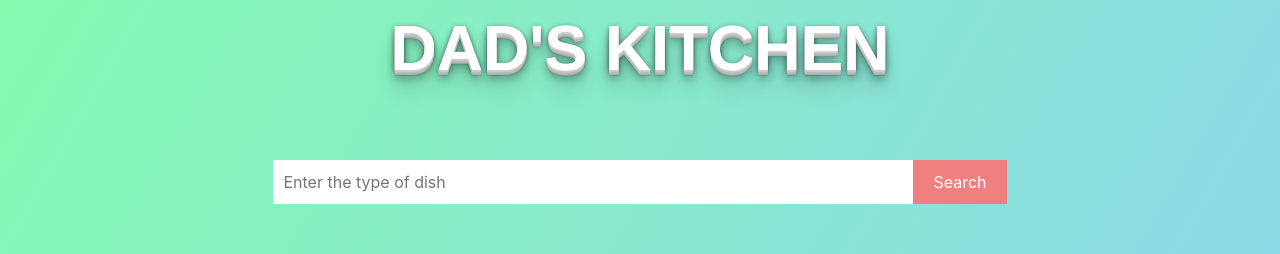
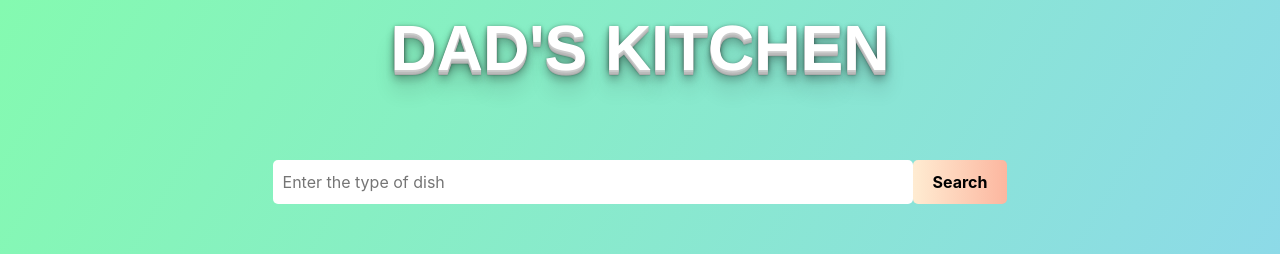
Before and after one commit to pmondal98/FoodRecipe, a React (Create React App) app: page / in a window 1280 px wide. Shown: the top 254 px of the page. Built offline with nearby package versions, Linux system fonts and the light colour scheme; no server answers.

Commit message:
Buttun and search bar styling

```diff
--- a/public/index.html
+++ b/public/index.html
@@ -30,6 +30,7 @@
   <body>
     <noscript>You need to enable JavaScript to run this app.</noscript>
     <div id="root"></div>
+    <div class="loader"></div>
     <!--
       This HTML file is a template.
       If you open it directly in the browser, you will see an empty page.
@@ -43,8 +44,12 @@
 
     <!-- Optional JavaScript -->
     <!-- jQuery first, then Popper.js, then Bootstrap JS -->
+    <script crossorigin src="https://unpkg.com/react@16/umd/react.development.js"></script>
+    <script crossorigin src="https://unpkg.com/react-dom@16/umd/react-dom.development.js"></script>
+
     <script src="https://code.jquery.com/jquery-3.5.1.slim.min.js" integrity="sha384-DfXdz2htPH0lsSSs5nCTpuj/zy4C+OGpamoFVy38MVBnE+IbbVYUew+OrCXaRkfj" crossorigin="anonymous"></script>
     <script src="https://cdn.jsdelivr.net/npm/popper.js@1.16.0/dist/umd/popper.min.js" integrity="sha384-Q6E9RHvbIyZFJoft+2mJbHaEWldlvI9IOYy5n3zV9zzTtmI3UksdQRVvoxMfooAo" crossorigin="anonymous"></script>
     <script src="https://stackpath.bootstrapcdn.com/bootstrap/4.5.0/js/bootstrap.min.js" integrity="sha384-OgVRvuATP1z7JjHLkuOU7Xw704+h835Lr+6QL9UvYjZE3Ipu6Tp75j7Bh/kR0JKI" crossorigin="anonymous"></script>
+
   </body>
 </html>
--- a/src/App.css
+++ b/src/App.css
@@ -19,14 +19,28 @@ h1{
   border: none;
   padding: 10px;
   margin: 5% 0%;
+  border-radius:5px;
 }
 
 .search-button{
-  background: lightcoral;
+  background-image: linear-gradient(to right, #ffecd2 0%, #fcb69f 100%);
+  outline: none;
   border: none;
   padding: 10px 20px;
-  color: white;
+  color: black;
+  font-weight: bold;
   margin: 5% 0%;
+  border-radius:5px;
+}
+.search-button:hover{
+  outline: none;
+  border: none;
+  background-image: linear-gradient(to top, #96fbc4 0%, #f9f586 100%);
+}
+.search-button:active{
+  outline: none;
+  border: none;
+  background-image: linear-gradient(60deg, #abecd6 0%, #fbed96 100%);
 }
 
 .recipes{
@@ -93,3 +107,31 @@ h1{
 .head {
   text-align: center;
 }
+
+/* Spinner
+
+.loader {
+  position: absolute;
+  top: calc(50% - 4em);
+  left: calc(50% - 4em);
+  width: 6em;
+  height: 6em;
+  border: 1.1em solid rgba(0, 0, 0, 0.2);
+  border-left: 1.1em solid #000000;
+  border-radius: 50%;
+  animation: load8 1.1s infinite linear;
+  transition: opacity 0.3s;
+}
+
+.loader--hide {
+  opacity: 0;
+}
+
+@keyframes load8 {
+  0% {
+    transform: rotate(0deg);
+  }
+  100% {
+    transform: rotate(360deg);
+  }
+} */
--- a/src/App.js
+++ b/src/App.js
@@ -16,10 +16,11 @@ const App=()=>{
   },[query])
 
   const getRecipes= async ()=>{
+
     const response = await fetch(`https://api.edamam.com/search?q=${query}&app_id=${APP_ID}&app_key=${APP_KEY}`);
     const data = await response.json();
+    setRecipes(data.hits)
 
-    setRecipes(data.hits)
   }
 
   const updateSearch=e=>{
```
